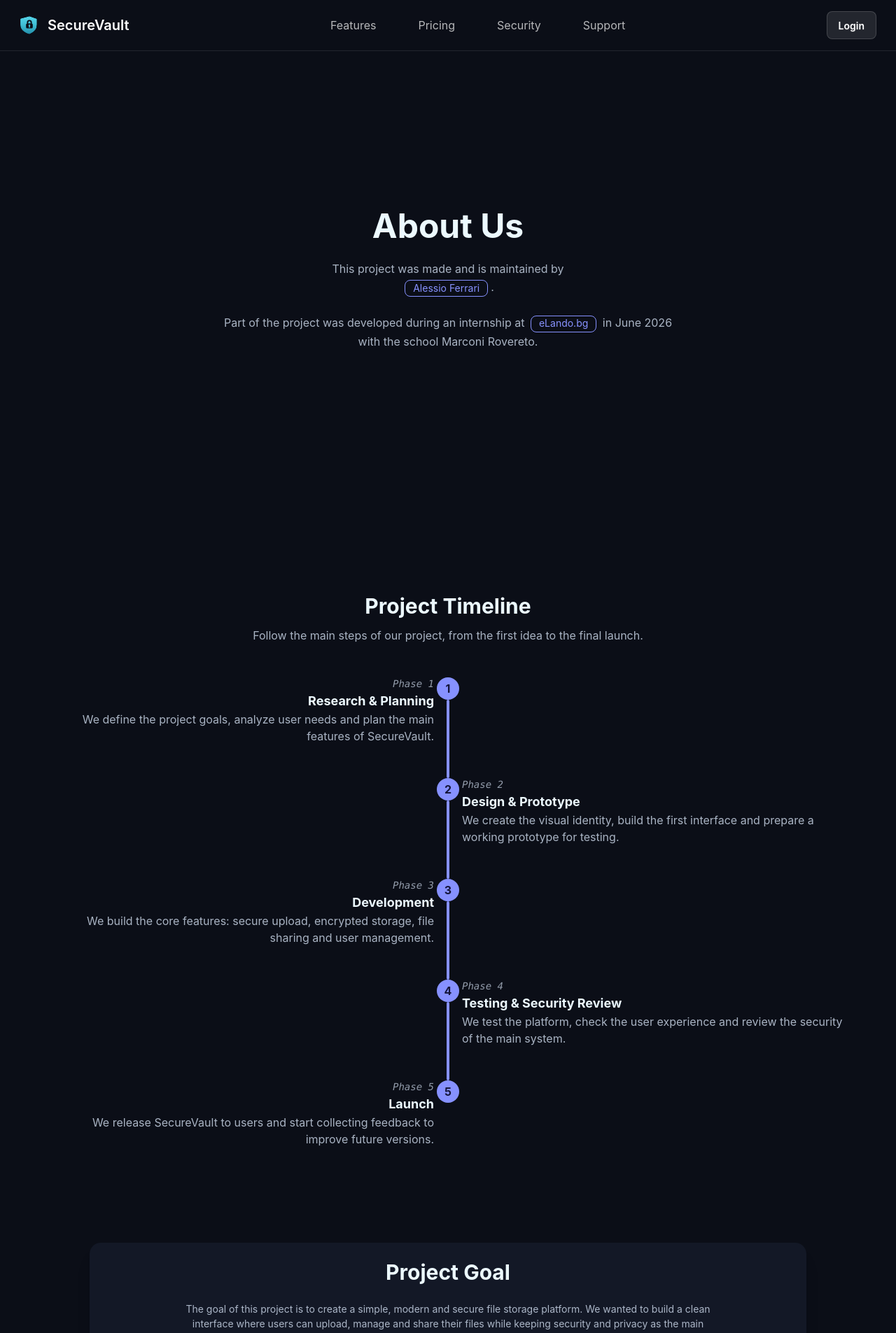
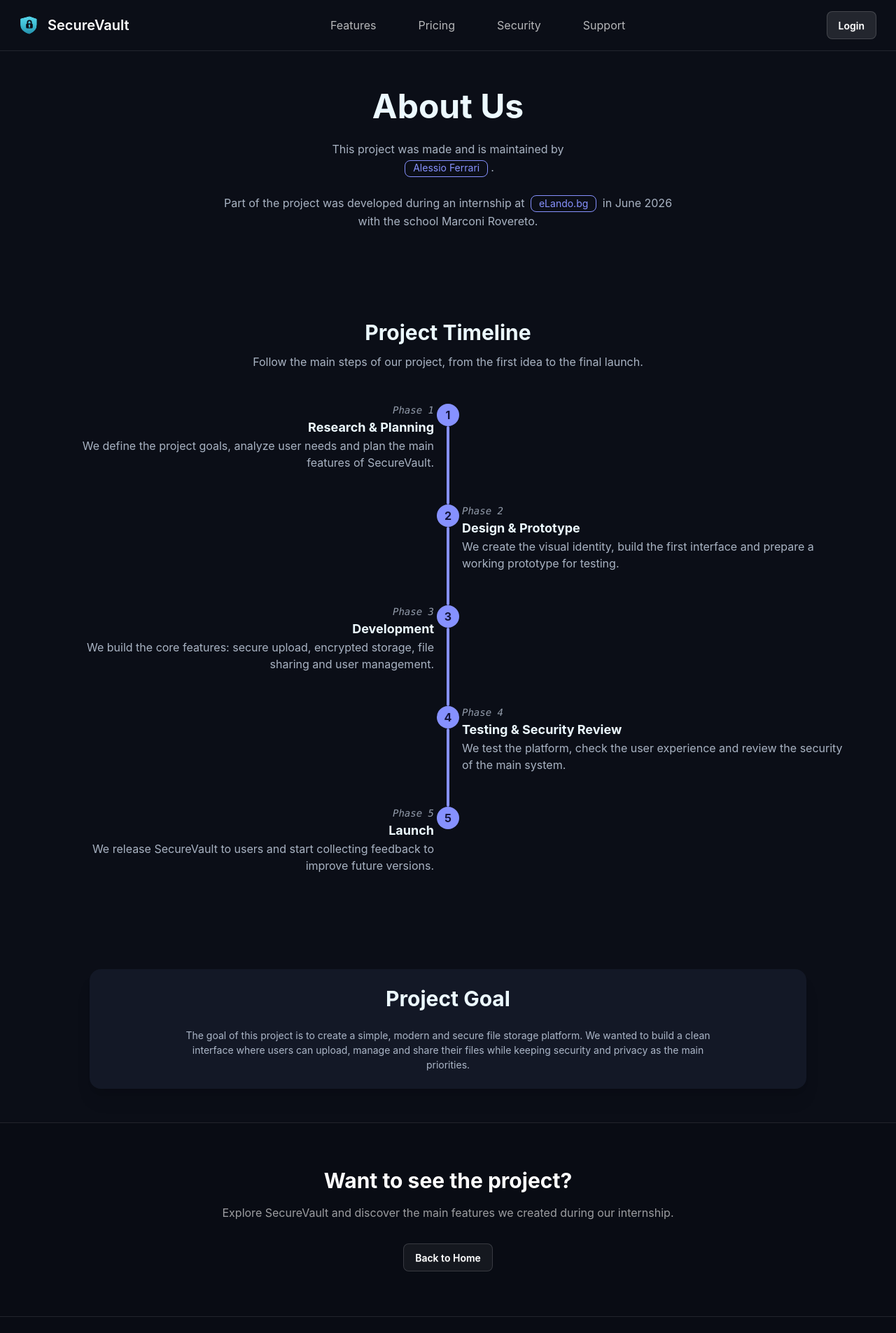
Before and after one commit to eLandoAD/Rila, an Angular app in the folder frontend/: page /about in a window 1280 px wide. Shown: the top 1905 px of the page at 70% size. Built offline with nearby package versions, Linux system fonts and the light colour scheme.

Commit message:
Feat(about): dark palette for hero and CTA

```diff
--- a/frontend/src/app/about/about.html
+++ b/frontend/src/app/about/about.html
@@ -1,5 +1,5 @@
 <!-- About -->
-<div class="hero bg-base-200 min-h-screen">
+<div class="hero bg-base-200 px-5 pt-28 pb-16">
   <div class="hero-content text-center">
     <div class="max-w-2xl">
       <h1 class="text-5xl font-bold">
@@ -194,18 +194,18 @@
 </section>
 
 <!-- Final CTA -->
-<section class="px-5 py-16 bg-gradient-to-r from-blue-500 to-purple-600">
+<section class="border-t border-white/10 bg-[#090C14] px-5 py-16">
   <div class="max-w-3xl mx-auto text-center">
     <h2 class="text-3xl font-bold text-white mb-4">
       Want to see the project?
     </h2>
 
-    <p class="text-blue-100 mb-8">
+    <p class="text-white/60 mb-8">
       Explore SecureVault and discover the main features we created during our internship.
     </p>
 
     <div class="flex justify-center">
-      <a routerLink="/" class="btn bg-white text-blue-500 border-white hover:bg-blue-100 hover:border-blue-100">
+      <a routerLink="/" class="btn rounded-lg border border-white/15 bg-white/5 text-white shadow-none hover:bg-white/10 hover:border-white/25">
         Back to Home
       </a>
     </div>
```
